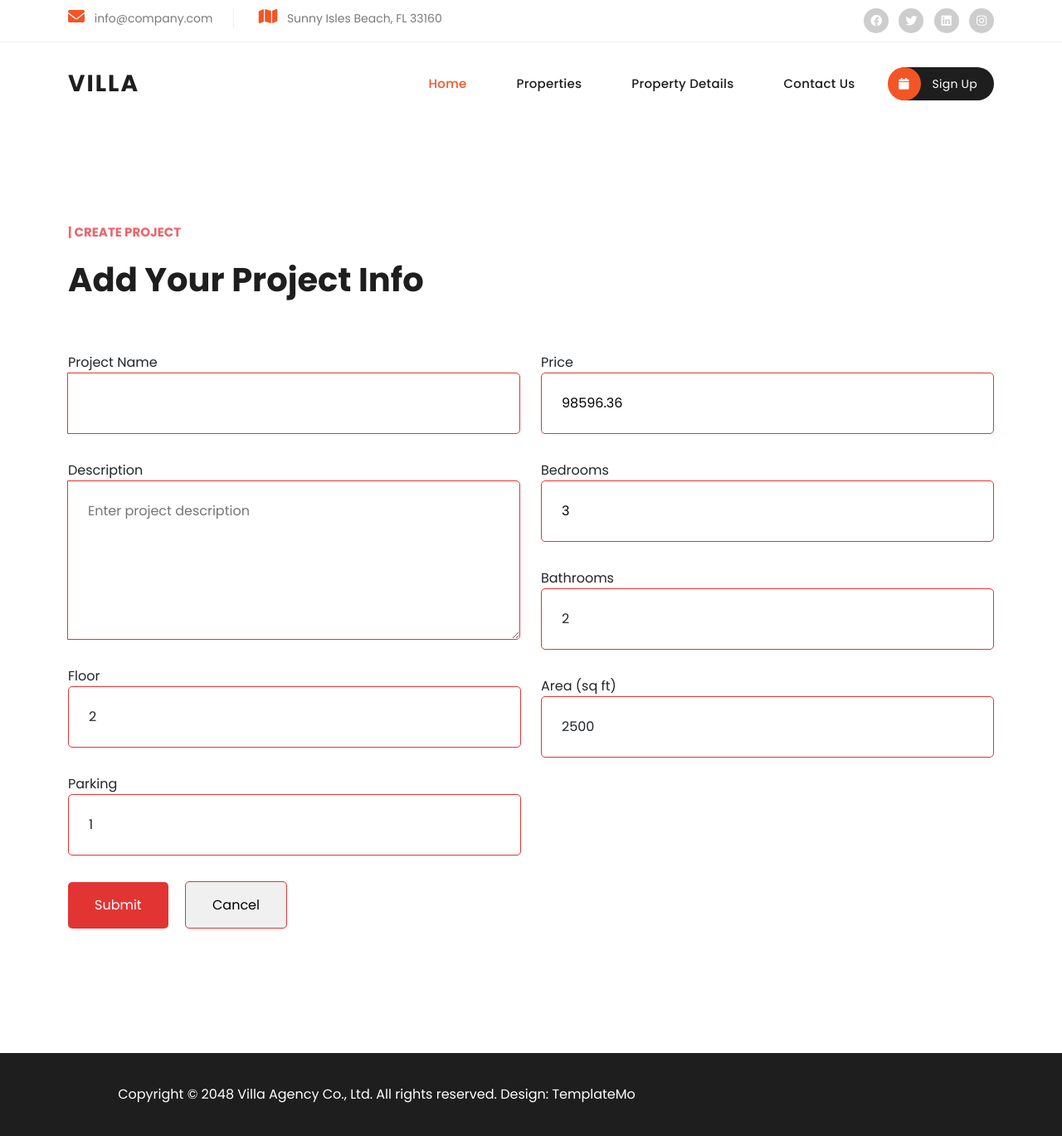
After one commit to dinoooop/villa, a Django app: page /projects/create/ in a window 1280 px wide. The commit adds this page. Shown: the whole page at 83% size. Run offline with Django 5.2, Linux system fonts and the light colour scheme; some libraries are stand-ins or nearby versions.

Commit message:
fron create project ...

```diff
--- a/project/views.py
+++ b/project/views.py
@@ -69,17 +69,48 @@ def edit_project(request, id):
 
 
 # Delete a project
-def delete_project(request, project_id):
-    project = get_object_or_404(Project, id=project_id)
-
-    if request.method == "POST":
-        project.delete()
-        return redirect("list_project")
-
-    return render(request, "project/delete_project.html", {"project": project})
-
+def delete_project(request, id):
+    project = get_object_or_404(Project, id=id)
+    project.delete()
+    return redirect("list_project")
 
 # List all projects
 def list_project(request):
     projects = Project.objects.all().order_by("-created_at")
     return render(request, "project/list_project.html", {"projects": projects})
+
+
+
+def front_create_project(request):
+    if request.method == "POST":
+        title = request.POST.get("title")
+        description = request.POST.get("description")
+        price = request.POST.get("price")
+        bedrooms = request.POST.get("bedrooms")
+        bathrooms = request.POST.get("bathrooms")
+        area = request.POST.get("area")
+        floor = request.POST.get("floor")
+        parking = request.POST.get("parking")
+        builder = request.POST.get("builder")
+
+        project = Project.objects.create(
+            title=title,
+            description=description,
+            bedrooms=bedrooms,
+            bathrooms=bathrooms,
+            area=area,
+            floor=floor,
+            parking=parking,
+            price=price,
+            builder=User.objects.get(id=builder),
+        )
+
+        cropped_image_data = request.POST.get("cropped_image_data")
+        if cropped_image_data:
+            format, imgstr = cropped_image_data.split(';base64,')
+            ext = format.split('/')[-1]
+            project.image.save(f"project_{project.id}.{ext}", ContentFile(base64.b64decode(imgstr)), save=True)
+        return redirect("list_project")  # Redirect to list after creation
+
+    users = User.objects.exclude(is_superuser=True)
+    return render(request, "project/front_create_project.html", {"users": users})
--- a/static/assets/css/custom.css
+++ b/static/assets/css/custom.css
@@ -57,3 +57,7 @@
     cursor: pointer;
 
 }
+
+.custom-form label {
+    display: hidden;
+}
--- a/templates/project/create_project.html
+++ b/templates/project/create_project.html
@@ -102,7 +102,7 @@
 
                             <div class="form-group">
                                 <label for="builder">Builder</label>
-                                <select name="builder" class="form-control">
+                                <select name="builder" class="form-control" required>
                                     <!-- Populate dynamically with Django -->
                                     <option value="">Select Builder</option>
                                     {% for user in users %}
--- /dev/null
+++ b/templates/project/front_create_project.html
@@ -0,0 +1,72 @@
+{% extends "layout/base.html" %}
+{% load static %}
+{% block content %}
+<div class="featured section">
+    <div class="container">
+        <div class="row">
+            <div class="col-lg-12">
+                <div class="custom section-heading">
+                    <h6>| Create Project</h6>
+                    <h2>Add your project info</h2>
+                </div>
+                {% if error %}
+                <p style="color:red">{{ error }}</p>
+                {% endif %}
+                <form method="post" class="custom-form" action="{% url 'profile_edit' %}">
+                    {% csrf_token %}
+                    <div class="row">
+                        <div class="col-md-6">
+                            <div class="input-group">
+                                <label for="title">Project Name</label>
+                                <input type="text" id="title" name="title" required>
+                            </div>
+                            <div class="input-group">
+                                <label for="description">Description</label>
+                                <textarea name="description" placeholder="Enter project description"></textarea>
+                            </div>
+                            <div class="form-group">
+                                <label for="floor">Floor</label>
+                                <input name="floor" class="form-control" type="number"
+                                    placeholder="Floor number (optional)" value="2">
+                            </div>
+
+                            <div class="form-group">
+                                <label for="parking">Parking</label>
+                                <input name="parking" class="form-control" type="number"
+                                    placeholder="Number of parking spaces (optional)" value="1">
+                            </div>
+                        </div>
+                        <div class="col-md-6">
+                            <div class="form-group">
+                                <label for="price">Price</label>
+                                <input name="price"  type="number" placeholder="Price"
+                                    value="98596.36">
+                            </div>
+
+                            <div class="form-group">
+                                <label for="bedrooms">Bedrooms</label>
+                                <input name="bedrooms"  type="number"
+                                    placeholder="Number of bedrooms" value="3">
+                            </div>
+
+                            <div class="form-group">
+                                <label for="bathrooms">Bathrooms</label>
+                                <input name="bathrooms" class="form-control" type="number"
+                                    placeholder="Number of bathrooms" value="2">
+                            </div>
+
+                            <div class="form-group">
+                                <label for="area">Area (sq ft)</label>
+                                <input name="area" class="form-control" type="number" placeholder="Area in sq ft"
+                                    value="2500">
+                            </div>
+                        </div>
+                    </div>
+                    <button type="submit">Submit</button>
+                    <a href="{% url 'profile' %}" class="cancel-button">Cancel</a>
+                </form>
+            </div>
+        </div>
+    </div>
+</div>
+{% endblock content %}
--- a/villa/urls.py
+++ b/villa/urls.py
@@ -25,6 +25,7 @@ urlpatterns = [
     path("accounts/", include("accounts.urls")),
     path("cadmin/builders/", include("accounts.cadmin_urls")),
     path("cadmin/projects/", include("project.urls")),
+    path("projects/", include("project.fronturls")),
 ]
 
 if settings.DEBUG:  # ✅ only serve media in dev
```
Also changed, not shown: project/fronturls.py (added, +7 -0 lines), templates/account/profile.html (+8 -0 lines), db.sqlite3, media/projects/project_5.png (added), media/projects/project_6.png (added).
